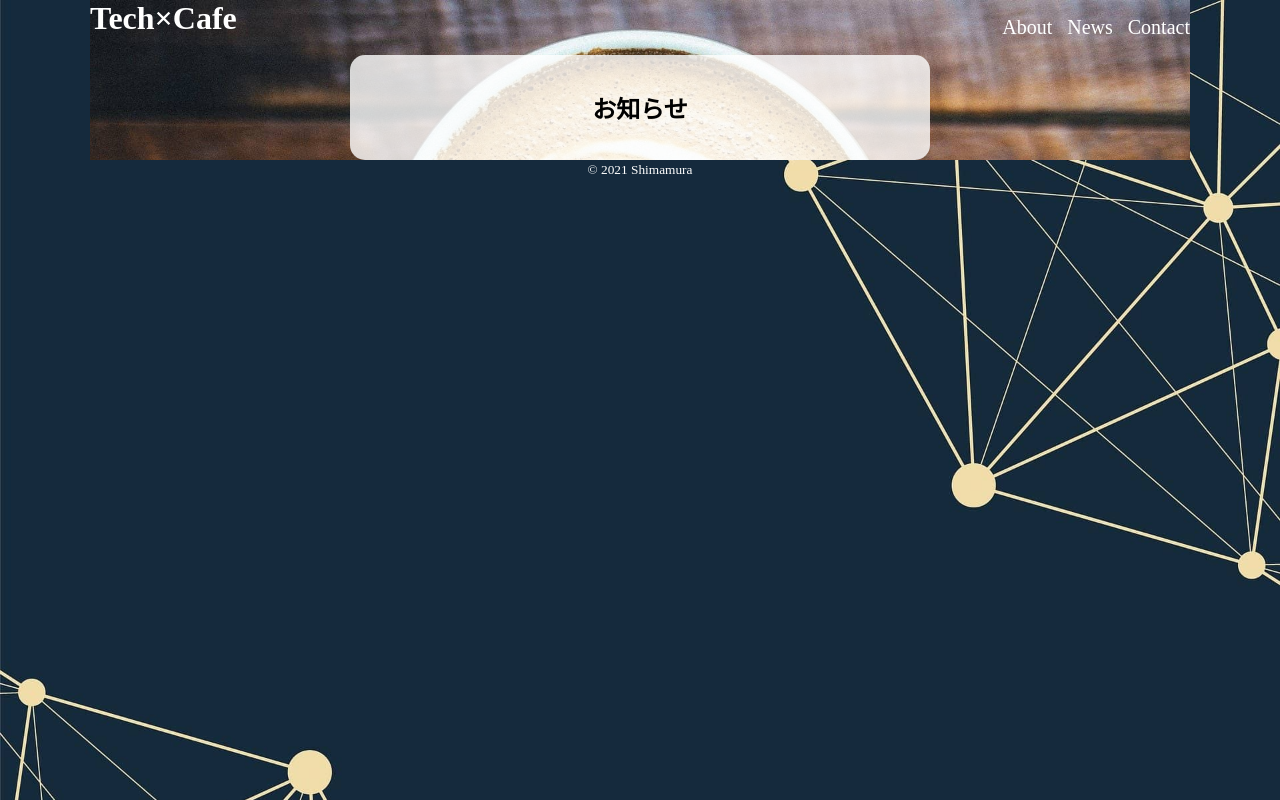
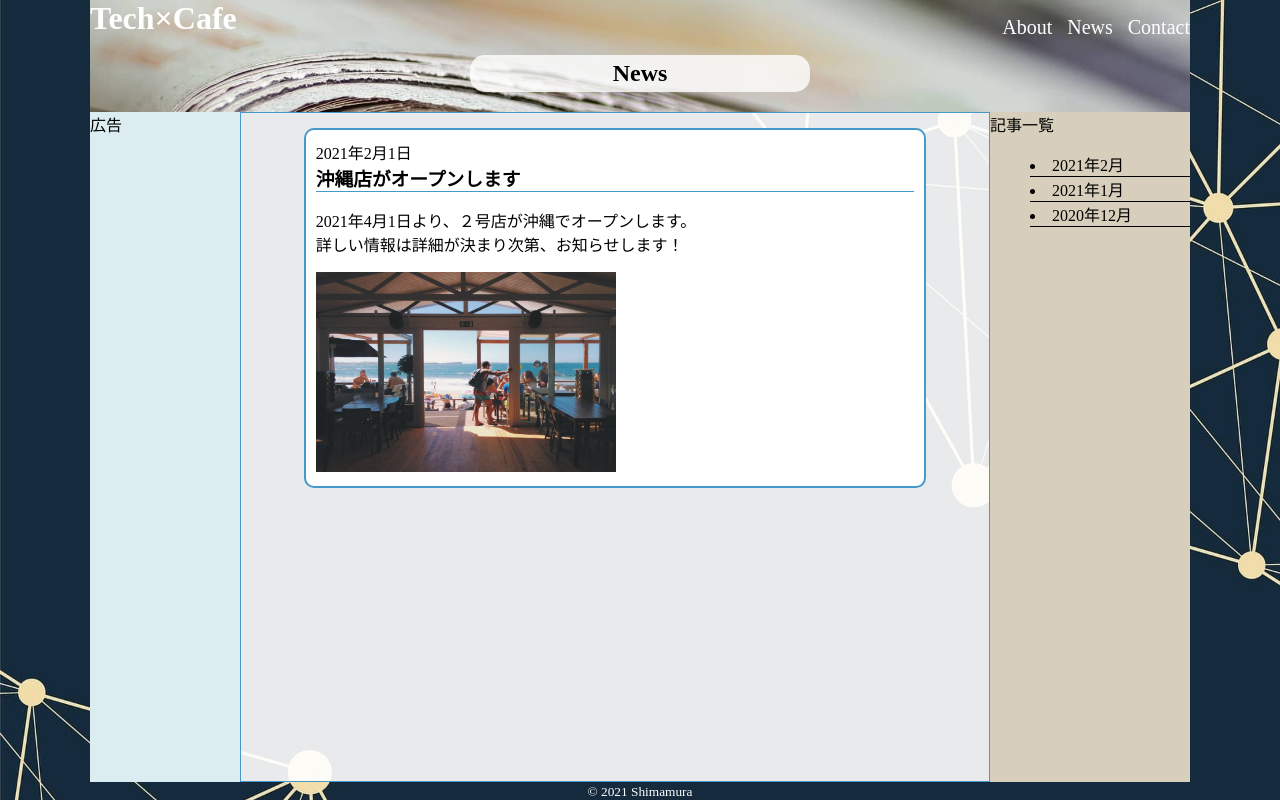
Before and after one commit to shimamur/techcafe, a plain HTML site: page news.html in a window 1280 px wide. Drawn offline with Linux system fonts and the light colour scheme; files whose address does not match are found by name.

Commit message:
add news page

```diff
--- a/css/style.css
+++ b/css/style.css
@@ -7,7 +7,6 @@ body{
   margin: 0 auto;
   padding: 0 4%;
 }
-
 
 .bigpic{
   background-position: center top;
@@ -22,8 +21,8 @@ body{
 
 .container{
   background-color:rgba(255,255,255,0.8);
-  padding: 15px;
-  width: 50%;
+  padding: 10px 15px;
+  width: 60%;
   margin:0 auto;
   border-radius: 15px;
   text-align: center;
@@ -61,6 +60,7 @@ body{
   padding-left: 15px;
 }
 
+
 /* ホーム */
 #home{
   background-image: url(/Users/shima01/environment/techcafe/images/top.jpg);
@@ -84,12 +84,12 @@ body{
   opacity: 0.8;
 }
 
+
 /* アバウト */
 #about{
   background-image: url(/Users/shima01/environment/techcafe/images/about.jpg);
   background-size: cover;
 }
-
 
 .about-content{
   flex: 1;
@@ -130,6 +130,58 @@ body{
 }
 
 .cafe ul{
+  list-style-position: inside;
+}
+
+
+/* ニュース */
+#news{
+  background-image: url(/Users/shima01/environment/techcafe/images/news.jpg);
+  background-size: cover;
+}
+
+.news-contents{
+  display: flex;
+  flex: 1;
+  background-color: rgba(255,255,255,0.9);
+}
+
+aside{
+  width: 150px;
+  background-color: rgba(219,237,240);
+}
+
+main{
+  flex: 1;
+  border:  solid 1px rgba(70,153,202);
+  border-style: 0 1px;
+  padding-top:15px;
+}
+
+.news-block{
+  background-color: white;
+  width: 80%;
+  margin: 0 auto;
+  border: solid 2px rgba(70,153,202);
+  border-radius: 10px;
+  padding: 10px;
+}
+
+.news-date{
+  border-bottom: solid 1px rgba(70,153,202);
+}
+
+.news-date h3{
+  margin: 0;
+}
+
+.news-index{
+  width: 200px;
+  background-color: rgba(215,206,187);
+}
+
+.news-index ul li{
+  border-bottom: 1px solid black;
   list-style-position: inside;
 }
 
--- a/news.html
+++ b/news.html
@@ -9,7 +9,7 @@
 </head>
 
 <body class="bigpic bg">
-  <header id="about">
+  <header id="news">
     <div class="main-nav">
       <div>
         <div id="logo">
@@ -24,13 +24,42 @@
         </ul>
       </div>
     </div>
-    <div class="container">
-      <h2>お知らせ</h2>
+    <div class="contact-logo">
+      <h2>News</h2>
     </div>
   </header>
 
-  <div>
+  <div class="news-contents">
+    <aside>広告</aside>
+    <main>
+      <div class="news-block">
+        <div>
+          <div class="news-date">
+            2021年2月1日
+            <h3>沖縄店がオープンします</h3>
+          </div>
+        </div>
+        <div>
+            <p>
+              2021年4月1日より、２号店が沖縄でオープンします。<br>
+              詳しい情報は詳細が決まり次第、お知らせします！
+            </p>
+            <img src="images/okinawa.jpg" alt="沖縄店のイメージ" style="width: 300px; height: 200px;">
+        </div>
 
+      </div>
+    </main>
+
+    <nav class="news-index">
+      <div >
+        記事一覧
+        <ul>
+          <li>2021年2月</li>
+          <li>2021年1月</li>
+          <li>2020年12月</li>
+        </ul>
+      </div>
+    </nav>
   </div>
 
   <footer>
```
Also changed, not shown: images/news.jpg (added).
